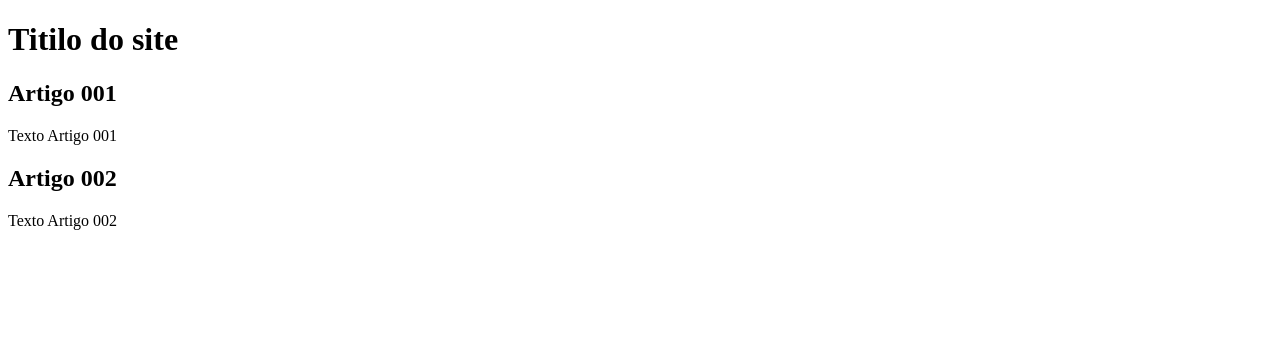
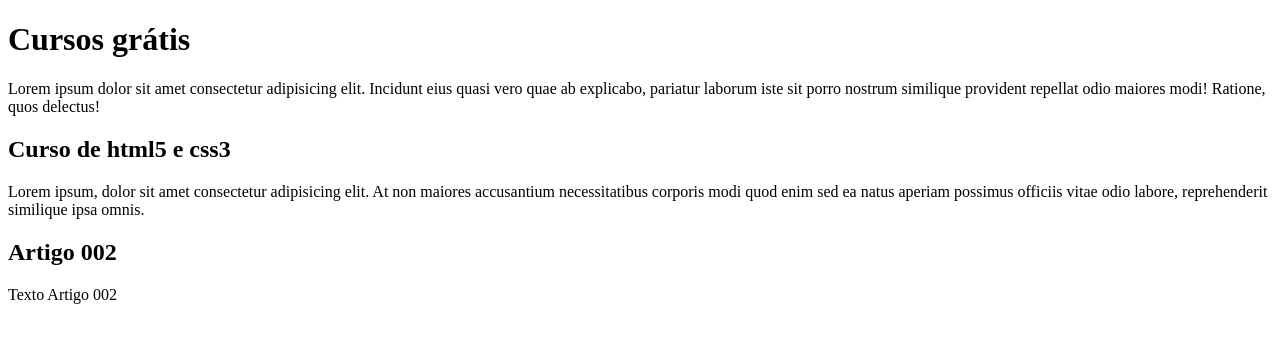
Before and after one commit to MarcoantonioCaldeira/projeto-site, a plain HTML site: page index.html in a window 1280 px wide. Drawn offline with Linux system fonts and the light colour scheme.

Commit message:
Update index.html

```diff
--- a/index.html
+++ b/index.html
@@ -8,11 +8,15 @@
 <body>
     <main>
         <header>
-            <h1>Titilo do site</h1>
+            <h1>Cursos grátis</h1>
+            Lorem ipsum dolor sit amet consectetur adipisicing elit. Incidunt eius quasi vero quae ab explicabo,
+            pariatur laborum iste sit porro nostrum similique provident repellat odio maiores modi! Ratione, quos delectus!
         </header>
         <article>
-             <h2>Artigo 001</h2>
-             <p>Texto Artigo 001</p>
+             <h2>Curso de html5 e css3</h2>
+             <p>Lorem ipsum, dolor sit amet consectetur adipisicing elit. At non maiores
+                accusantium necessitatibus corporis modi quod enim sed ea natus aperiam possimus officiis vitae odio labore,
+                reprehenderit similique ipsa omnis.</p>
         </article>
         <article>
             <h2>Artigo 002</h2>
```
